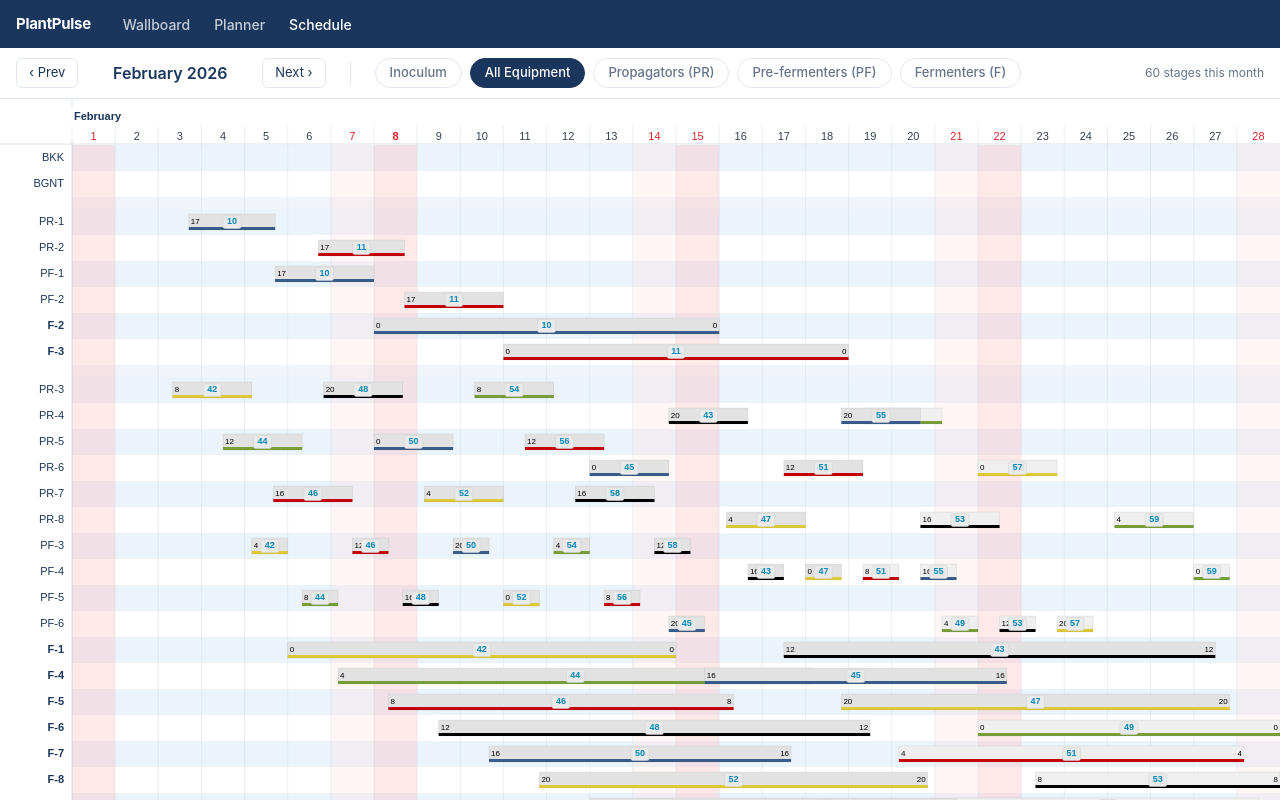
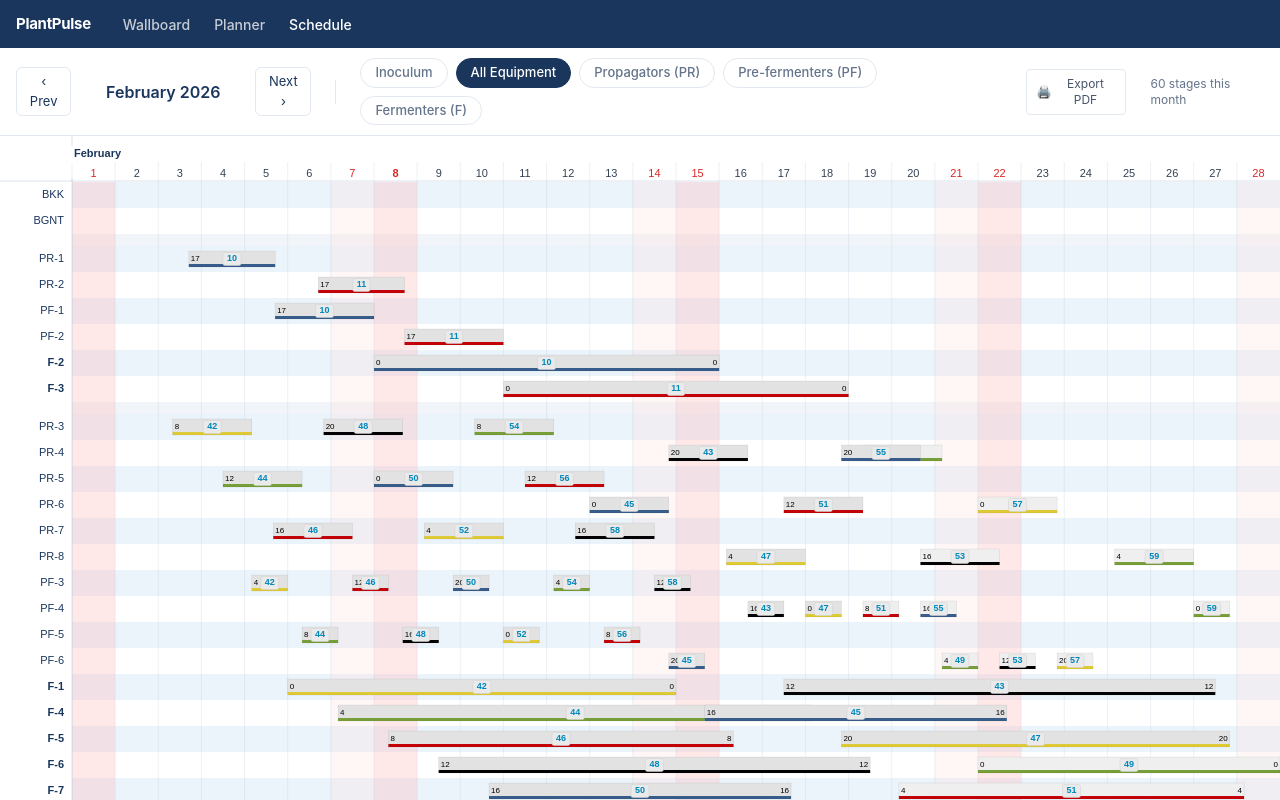
Before and after one commit to GitPaci/plantpulse.pro, a Next.js app: page /inoculum in a window 1280 px wide. Built offline with nearby package versions, Linux system fonts and the light colour scheme.

Commit message:
Add one-page schedule PDF export

```diff
--- a/src/app/inoculum/page.tsx
+++ b/src/app/inoculum/page.tsx
@@ -106,6 +106,103 @@ export default function SchedulePage() {
     (s) => s.startDatetime >= currentMonth && s.startDatetime <= monthEnd
   ).length;
 
+  const handleExportPdf = () => {
+    const scheduleCanvas = document.getElementById('schedule-export-canvas') as HTMLCanvasElement | null;
+    if (!scheduleCanvas) return;
+
+    const imageDataUrl = scheduleCanvas.toDataURL('image/png');
+    const printDate = format(new Date(), 'yyyy-MM-dd HH:mm');
+    const printWindow = window.open('', '_blank', 'noopener,noreferrer');
+    if (!printWindow) return;
+
+    printWindow.document.write(`
+      <!doctype html>
+      <html>
+        <head>
+          <meta charset="utf-8" />
+          <title>PlantPulse Schedule Export</title>
+          <style>
+            @page {
+              size: A4 landscape;
+              margin: 10mm;
+            }
+
+            html,
+            body {
+              margin: 0;
+              width: 100%;
+              height: 100%;
+              font-family: Arial, sans-serif;
+              color: #0f172a;
+            }
+
+            .page {
+              box-sizing: border-box;
+              width: 277mm;
+              height: 190mm;
+              overflow: hidden;
+              display: flex;
+              flex-direction: column;
+              gap: 5mm;
+            }
+
+            .schedule-area {
+              flex: 1 1 auto;
+              min-height: 0;
+              border: 1px solid #dbe2ea;
+              display: flex;
+              align-items: center;
+              justify-content: center;
+              overflow: hidden;
+            }
+
+            .schedule-image {
+              width: 100%;
+              height: 100%;
+              object-fit: contain;
+              object-position: center center;
+            }
+
+            .footer {
+              flex: 0 0 auto;
+              border-top: 1px solid #dbe2ea;
+              padding-top: 3mm;
+              font-size: 10px;
+              line-height: 1.3;
+              color: #475569;
+            }
+
+            .footer strong {
+              color: #334155;
+              font-weight: 600;
+            }
+          </style>
+        </head>
+        <body>
+          <main class="page">
+            <section class="schedule-area">
+              <img class="schedule-image" src="${imageDataUrl}" alt="Schedule export" />
+            </section>
+            <footer class="footer">
+              <div>Printed by PlantPulse — valid only on the print date</div>
+              <div>Print date: ${printDate} (local time)</div>
+              <div>Signature: __________________________</div>
+              <div><strong>Disclaimer:</strong> Consult the applicable internal procedure for correct use.</div>
+            </footer>
+          </main>
+          <script>
+            window.addEventListener('load', () => {
+              window.focus();
+              window.print();
+            });
+          </script>
+        </body>
+      </html>
+    `);
+
+    printWindow.document.close();
+  };
+
   return (
     <div className="h-screen flex flex-col overflow-hidden">
       <Navigation />
@@ -141,6 +238,16 @@ export default function SchedulePage() {
 
         <div className="flex-1" />
 
+        <button
+          type="button"
+          onClick={handleExportPdf}
+          className="inline-flex items-center gap-1 rounded border border-[var(--pp-border)] px-2.5 py-1.5 text-xs text-slate-600 hover:bg-slate-50"
+          aria-label="Export schedule to PDF"
+        >
+          <span aria-hidden="true">🖨️</span>
+          Export PDF
+        </button>
+
         <span className="text-xs text-[var(--pp-muted)]">
           {monthStageCount} stages this month
         </span>
@@ -149,6 +256,7 @@ export default function SchedulePage() {
       {/* Timeline canvas — month scope with filtered groups */}
       <div className="flex-1 min-h-0">
         <WallboardCanvas
+          canvasId="schedule-export-canvas"
           customMachineGroups={scheduleMachineGroups}
           filteredGroupIds={
             filteredMachineGroups
--- a/src/components/timeline/WallboardCanvas.tsx
+++ b/src/components/timeline/WallboardCanvas.tsx
@@ -431,6 +431,7 @@ interface WallboardCanvasProps {
   showTodayHighlight?: boolean;
   showNowLine?: boolean;
   showShiftBand?: boolean;
+  canvasId?: string;
 }
 
 export default function WallboardCanvas({
@@ -439,6 +440,7 @@ export default function WallboardCanvas({
   showTodayHighlight = true,
   showNowLine: showNowLineProp = true,
   showShiftBand: showShiftBandProp = true,
+  canvasId,
 }: WallboardCanvasProps) {
   const canvasRef = useRef<HTMLCanvasElement>(null);
   const containerRef = useRef<HTMLDivElement>(null);
@@ -552,7 +554,7 @@ export default function WallboardCanvas({
       ref={containerRef}
       style={{ width: '100%', height: '100%', overflow: 'auto' }}
     >
-      <canvas ref={canvasRef} />
+      <canvas ref={canvasRef} id={canvasId} />
     </div>
   );
 }
```
